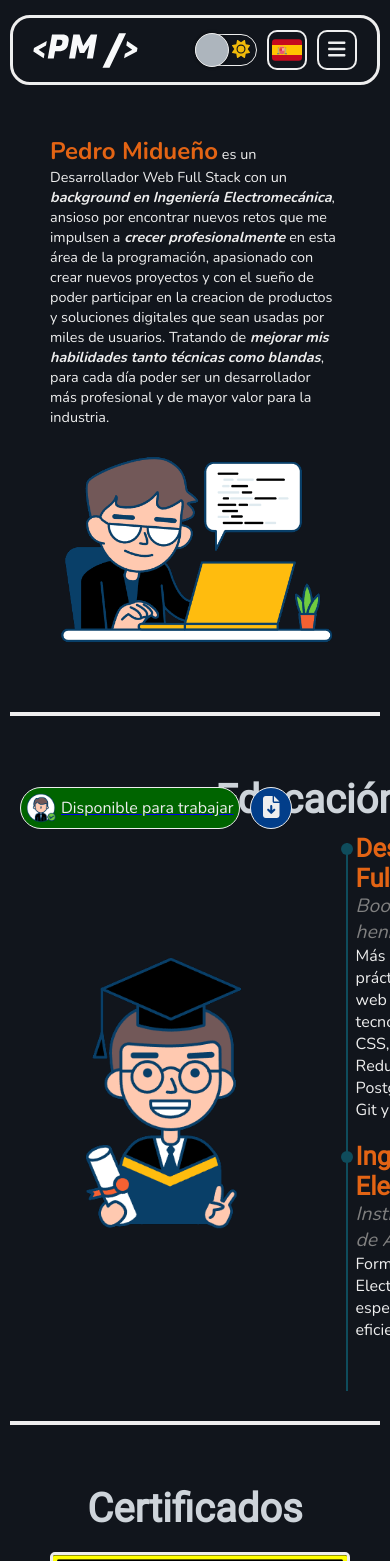
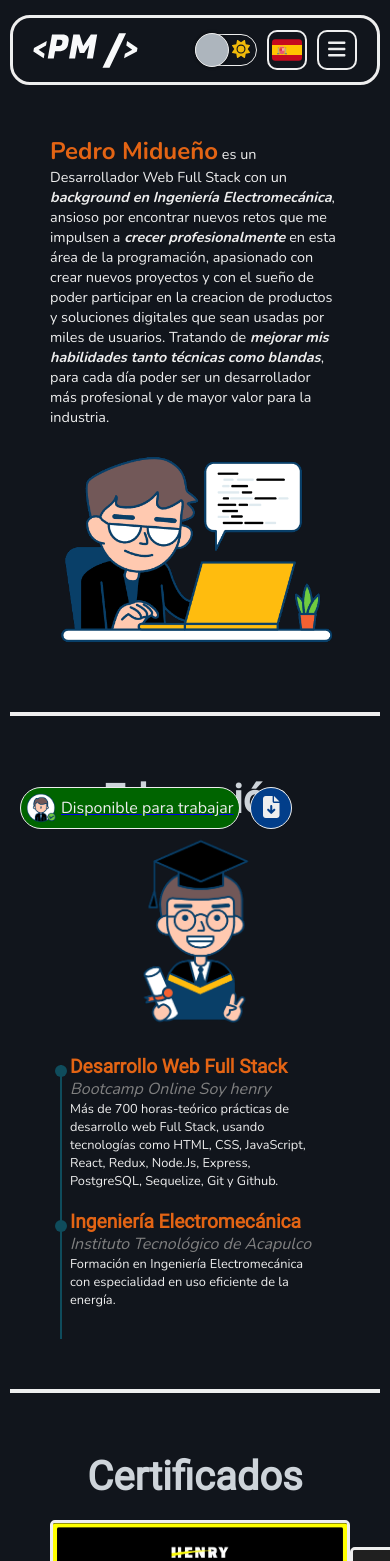
Before and after one commit to PedroMidueno/portfolio-pedromidueno, a React (Vite) app: page /about in a window 390 px wide. Shown: the top 1561 px of the page. Built offline with nearby package versions, Linux system fonts and the light colour scheme.

Commit message:
Make responsive desing of Education component

```diff
--- a/src/styles/Education.module.css
+++ b/src/styles/Education.module.css
@@ -10,7 +10,7 @@
 .title {
   /* border: 1px solid red; */
   font-size: 40px;
-  font-family: 'Roboto-Regular';
+  font-family: "Roboto-Regular";
   text-align: center;
   color: var(--title-color-dark-mode);
   transition: var(--transition-settings);
@@ -28,7 +28,7 @@
   padding: 0px 20px;
 }
 
-.education>img {
+.education > img {
   /* border: 1px solid violet; */
   height: 300px;
 }
@@ -38,11 +38,10 @@
   position: relative;
   display: flex;
   flex-direction: column;
-
 }
 
 .education_box::before {
-  content: '';
+  content: "";
   position: absolute;
   width: 2px;
   height: 120%;
@@ -52,7 +51,7 @@
 }
 
 .education_box::after {
-  content: '';
+  content: "";
   position: absolute;
   width: 12px;
   height: 12px;
@@ -63,21 +62,21 @@
 }
 
 .degree {
-  font-family: 'Roboto-Regular';
+  font-family: "Roboto-Regular";
   font-size: 1.6rem;
   color: #e36414;
   font-weight: bold;
 }
 
 .school {
-  font-family: 'Nunito';
+  font-family: "Nunito";
   font-style: italic;
   font-size: 1.2rem;
   color: gray;
 }
 
 .description {
-  font-family: 'Nunito';
+  font-family: "Nunito";
   color: var(--light-color);
   font-size: 1rem;
   transition: var(--transition-settings);
@@ -87,6 +86,34 @@
   color: var(--dark-color);
 }
 
-/*
-TODO: Resposive design
-*/
+/* Responsive design */
+
+@media screen and (max-width: 800px) {
+  .education {
+    flex-direction: column;
+    gap: 20px;
+  }
+
+  .education > img {
+    width: 50%;
+    height: auto;
+  }
+
+  .timeline {
+    width: 100%;
+  }
+}
+
+@media screen and (max-width: 600px) {
+  .degree {
+    font-size: 1.2rem;
+  }
+
+  .school {
+    font-size: 1rem;
+  }
+
+  .description {
+    font-size: 0.8rem;
+  }
+}
```
